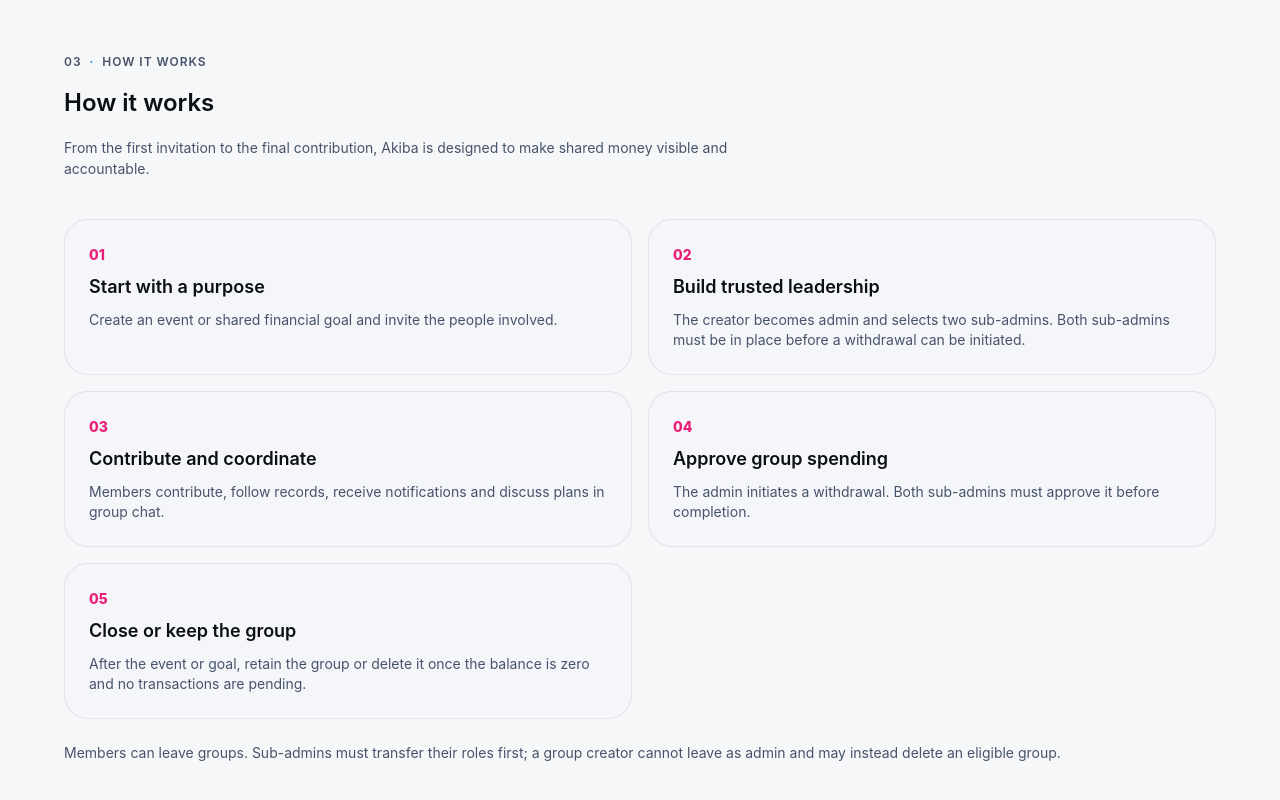
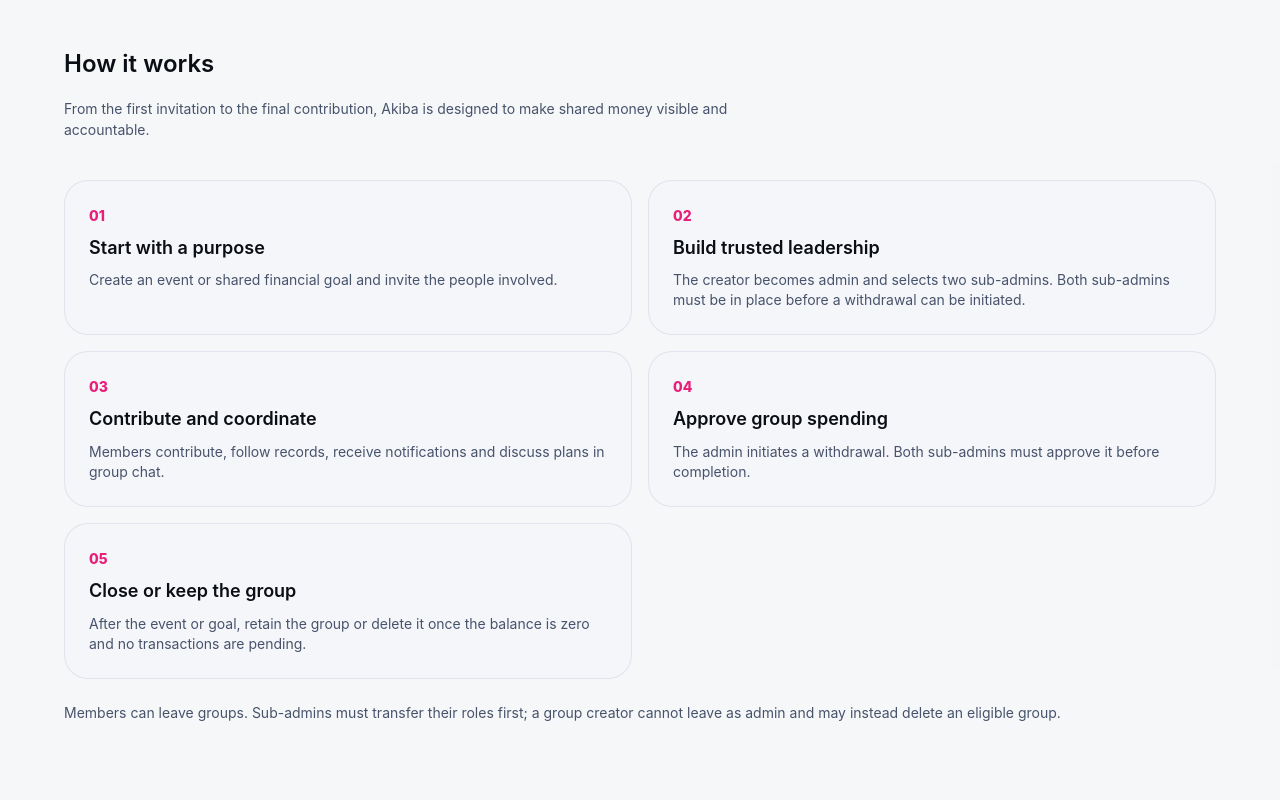
Before and after one commit to aogajoseph/akiba, a Next.js app: page /welcome in a window 1280 px wide. Shown: the part 2125-2925 px from the top of the page. Built offline with nearby package versions, Linux system fonts and the light colour scheme.

Commit message:
Remove section eyebrow from HowItWorks.tsx

```diff
--- a/app/marketing-template/components/HowItWorks.tsx
+++ b/app/marketing-template/components/HowItWorks.tsx
@@ -1,4 +1,3 @@
 import { Box, Container, Grid, Paper, Typography } from '@mui/material';
 const stages=[['01','Start with a purpose','Create an event or shared financial goal and invite the people involved.'],['02','Build trusted leadership','The creator becomes admin and selects two sub-admins. Both sub-admins must be in place before a withdrawal can be initiated.'],['03','Contribute and coordinate','Members contribute, follow records, receive notifications and discuss plans in group chat.'],['04','Approve group spending','The admin initiates a withdrawal. Both sub-admins must approve it before completion.'],['05','Close or keep the group','After the event or goal, retain the group or delete it once the balance is zero and no transactions are pending.']];
-export default function HowItWorks(){return <Box id="how-it-works" sx={{py:10,bgcolor:'action.hover',scrollMarginTop:100}}><Container maxWidth="lg"><Typography component="p" variant="overline" sx={{ display: 'flex', alignItems: 'center', justifyContent: 'flex-start', textAlign: 'left', color: 'text.secondary', fontWeight: 600, letterSpacing: '0.08em', mb: 1 }}>03<Box component="span" sx={{ mx: 1, color: 'primary.main' }}>·</Box>How it works</Typography>
-      <Typography variant="h4">How it works</Typography><Typography variant="body1" color="text.secondary" sx={{mt:2,mb:5,maxWidth:750}}>From the first invitation to the final contribution, Akiba is designed to make shared money visible and accountable.</Typography><Grid container spacing={2}>{stages.map(([num,title,desc])=><Grid size={{xs:12,md:6}} key={num}><Paper variant="outlined" sx={{p:3,height:'100%',borderRadius:3}}><Typography color="#E91E78" fontWeight={800}>{num}</Typography><Typography variant="h6" sx={{mt:1}}>{title}</Typography><Typography variant="body2" color="text.secondary" sx={{mt:1}}>{desc}</Typography></Paper></Grid>)}</Grid><Typography variant="body2" color="text.secondary" sx={{mt:3}}>Members can leave groups. Sub-admins must transfer their roles first; a group creator cannot leave as admin and may instead delete an eligible group.</Typography></Container></Box>}
+export default function HowItWorks(){return <Box id="how-it-works" sx={{py:10,bgcolor:'action.hover',scrollMarginTop:100}}><Container maxWidth="lg"><Typography variant="h4">How it works</Typography><Typography variant="body1" color="text.secondary" sx={{mt:2,mb:5,maxWidth:750}}>From the first invitation to the final contribution, Akiba is designed to make shared money visible and accountable.</Typography><Grid container spacing={2}>{stages.map(([num,title,desc])=><Grid size={{xs:12,md:6}} key={num}><Paper variant="outlined" sx={{p:3,height:'100%',borderRadius:3}}><Typography color="#E91E78" fontWeight={800}>{num}</Typography><Typography variant="h6" sx={{mt:1}}>{title}</Typography><Typography variant="body2" color="text.secondary" sx={{mt:1}}>{desc}</Typography></Paper></Grid>)}</Grid><Typography variant="body2" color="text.secondary" sx={{mt:3}}>Members can leave groups. Sub-admins must transfer their roles first; a group creator cannot leave as admin and may instead delete an eligible group.</Typography></Container></Box>}
```
